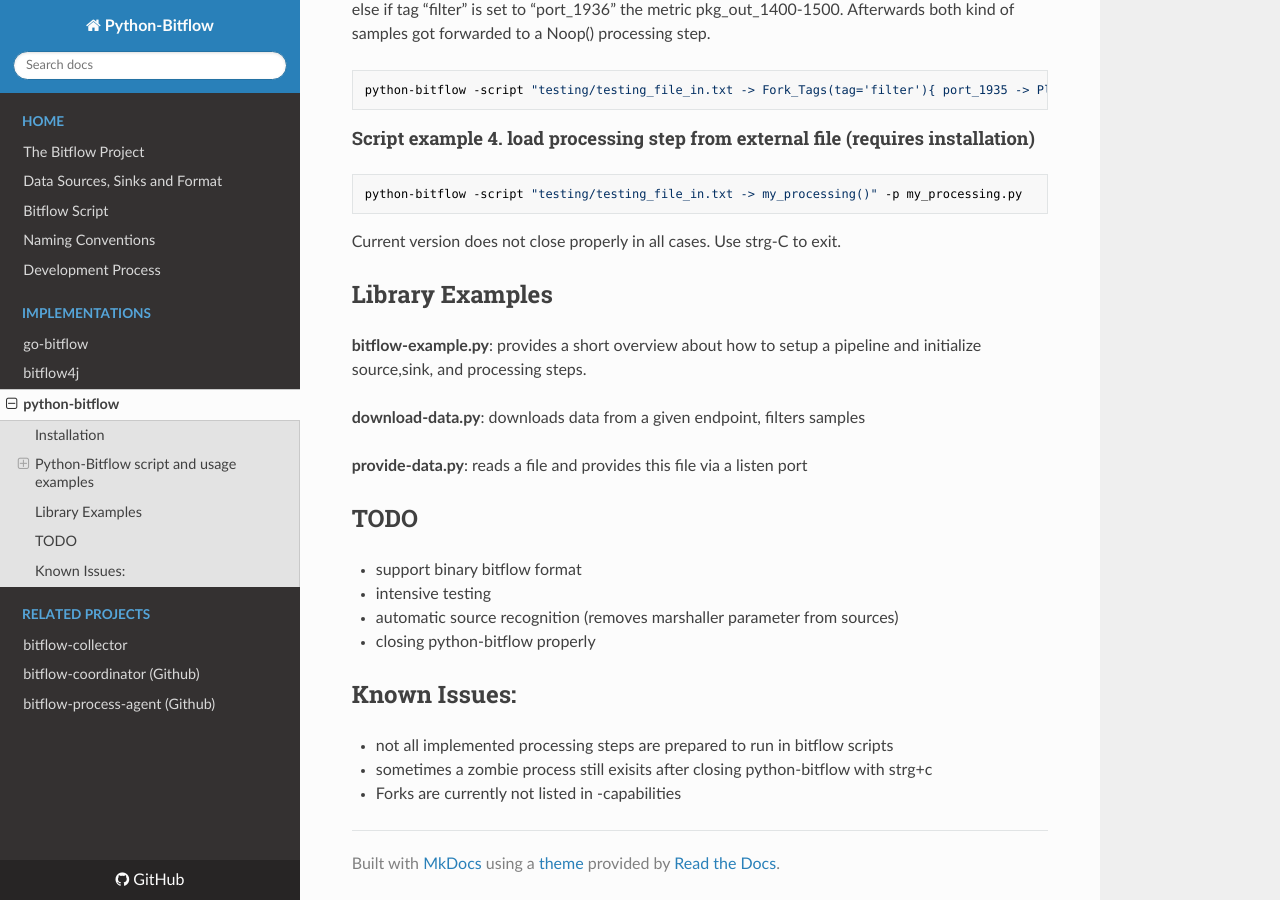
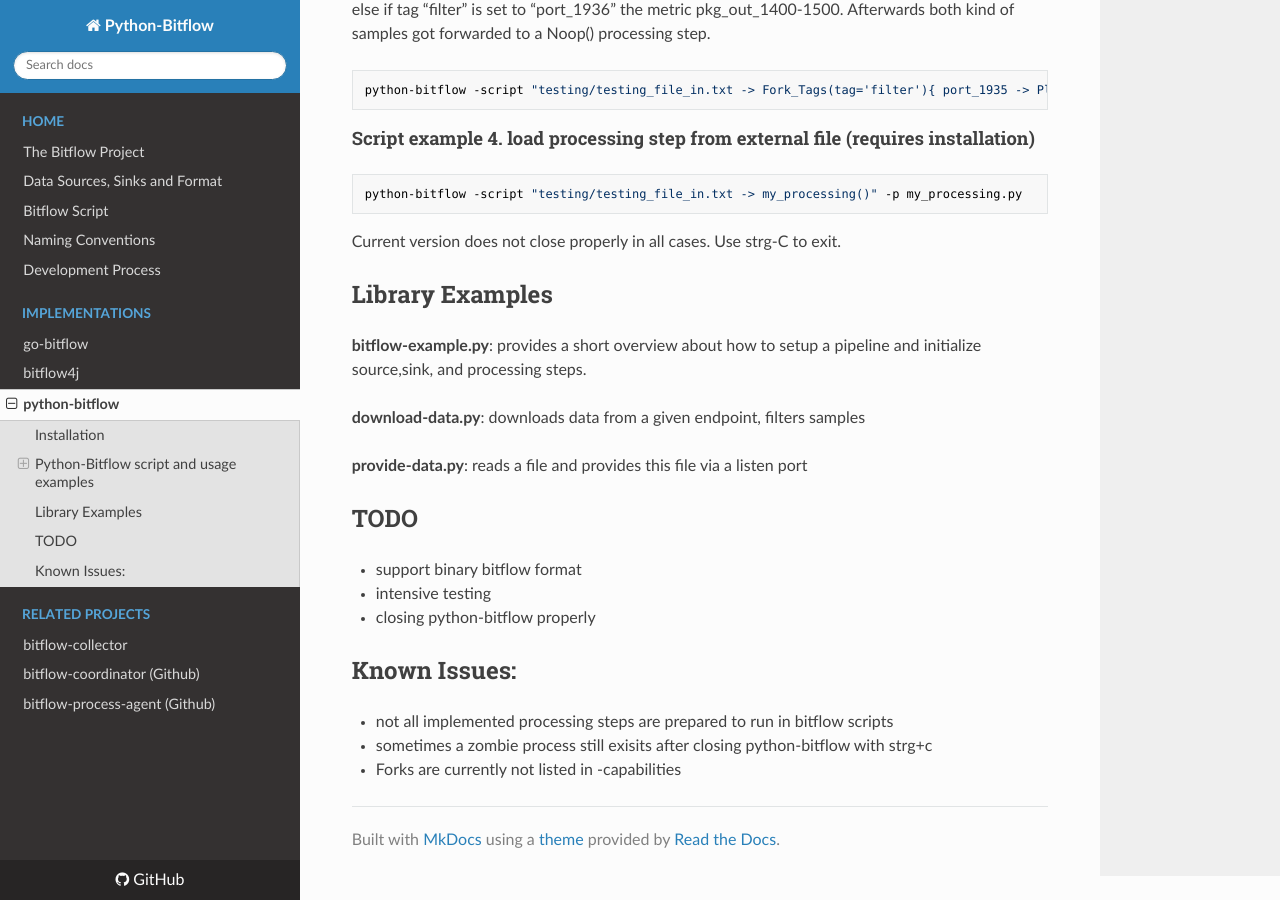
Before and after one commit to bitflow-stream/python-bitflow, an MkDocs documentation site: the page built from docs/index.md, in a window 1280 px wide and 900 px high, scrolled down 1274 px. Built offline with MkDocs 1.6.1, drawn with Linux system fonts in a browser that asks for light colours; nearby versions of some CDN libraries.

Commit message:
updated README.md

```diff
--- a/docs/index.md
+++ b/docs/index.md
@@ -56,7 +56,6 @@
 ## TODO
 * support binary bitflow format
 * intensive testing
-* automatic source recognition (removes marshaller parameter from sources)
 * closing python-bitflow properly
 
 ## Known Issues:
```
